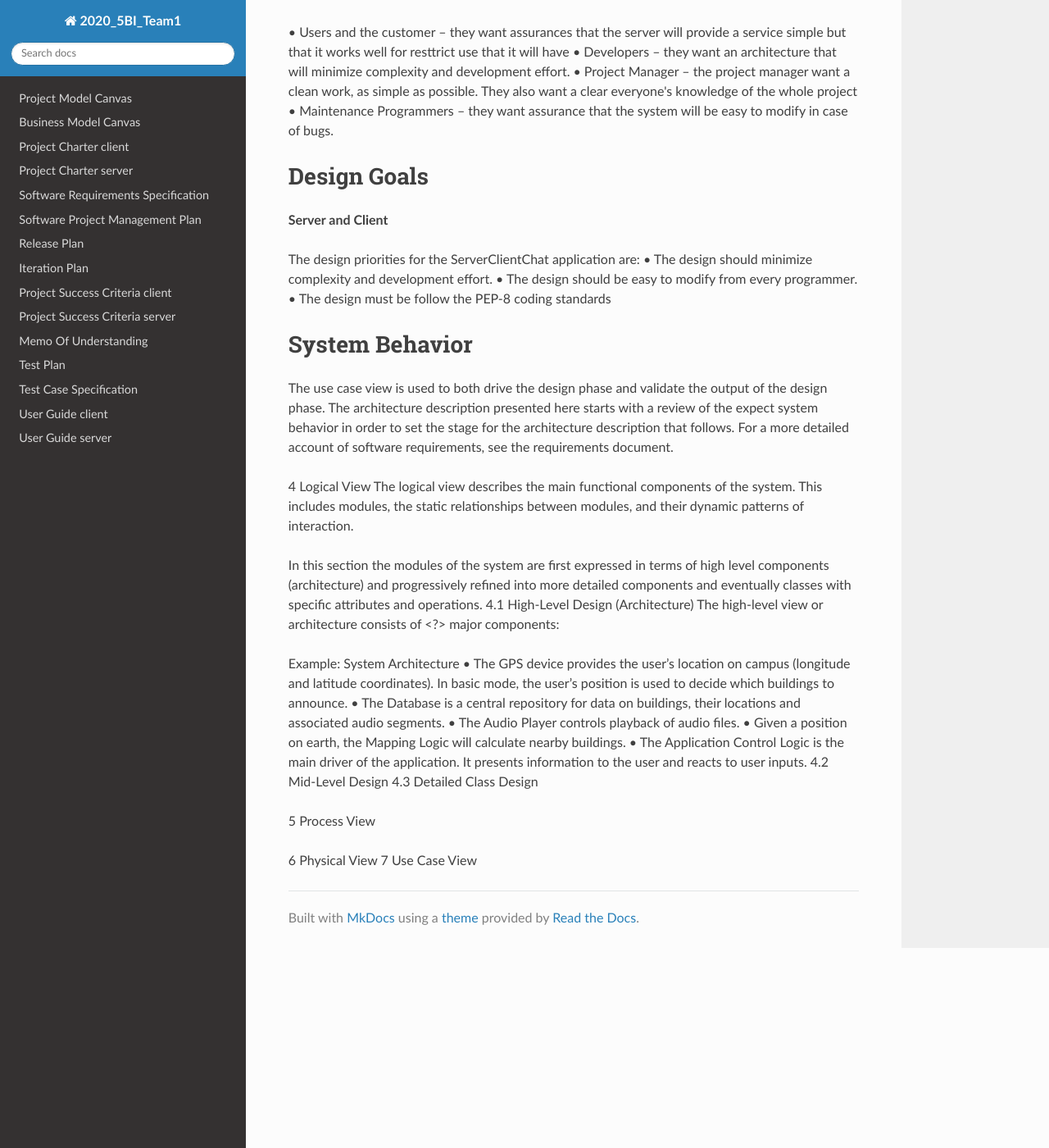
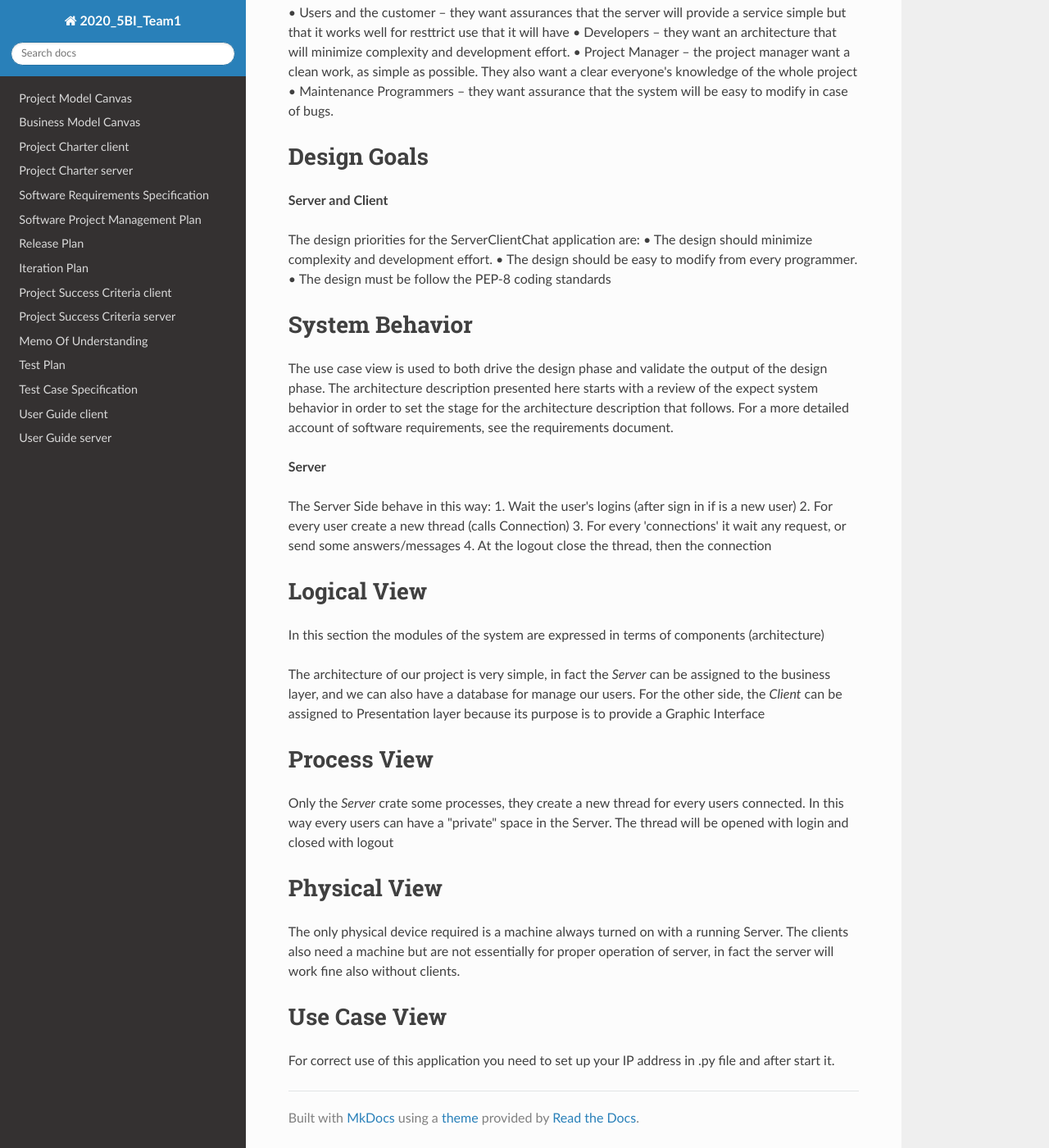
Before and after one commit to FrankMartinuz/2020_5BI_team1_Liboni, an MkDocs documentation site: the page built from docs/Architecture_Coding_Design.md, in a window 1280 px wide and 1400 px high, scrolled down 757 px. Shown: the whole window at 82% size. Built offline with MkDocs 1.6.1, drawn with Linux system fonts in a browser that asks for light colours; nearby versions of some CDN libraries; some of the changed text lies outside the part shown.

Commit message:
Ended the Architecture_design_coding

```diff
--- a/docs/Architecture_Coding_Design.md
+++ b/docs/Architecture_Coding_Design.md
@@ -7,9 +7,6 @@ Table of Contents
 2.	DESIGN GOALS
 3.	SYSTEM BEHAVIOR
 4.	LOGICAL VIEW
-.1	High-Level Design (Architecture)
-.2	Mid-Level Design
-.3	Detailed Class Design
 5.	PROCESS VIEW
 6.	DEVELOPMENT VIEW
 7.	PHYSICAL VIEW
@@ -25,13 +22,13 @@ ______________________________________________________
 
 #	Introduction
 
-**Server**
+**Server and Client**
 
-This document describes the architecture and design for the ServerChat application being developed for De Carli Lorenzo.
+This document describes the architecture and design for the ServerClientChat application being developed for De Carli Lorenzo.
 
 With this server every group's member can chat with another classmate. The advantage of this system is that it's more secure because it's working only on the LAN
 
-The purpose of this document is to describe the architecture and design of the ServerChat application in a way that addresses the interests and concerns of all major stakeholders. For this application the major stakeholders are:
+The purpose of this document is to describe the architecture and design of the ServerClientChat application in a way that addresses the interests and concerns of all major stakeholders. For this application the major stakeholders are:
 
 •	Users and the customer – they want assurances that the server will provide a service simple but that it works well for resttrict use that it will have
 •	Developers – they want an architecture that will minimize complexity and development effort.
@@ -50,35 +47,29 @@ The design priorities for the ServerClientChat application are:
 #	System Behavior
 The use case view is used to both drive the design phase and validate the output of the design phase. The architecture description presented here starts with a review of the expect system behavior in order to set the stage for the architecture description that follows. For a more detailed account of software requirements, see the requirements document.
 
-<brief description of system behavior>
+**Server**
 
-4	Logical View
-The logical view describes the main functional components of the system. This includes modules, the static relationships between modules, and their dynamic patterns of interaction.
+The Server Side behave in this way:
+1. Wait the user's logins (after sign in if is a new user)
+2. For every user create a new thread (calls Connection)
+3. For every 'connections' it wait any request, or send some answers/messages
+4. At the logout close the thread, then the connection
 
-In this section the modules of the system are first expressed in terms of high level components (architecture) and progressively refined into more detailed components and eventually classes with specific attributes and operations.
-4.1	High-Level Design (Architecture)
-The high-level view or architecture consists of <?> major components:
+#	Logical View
 
-<list and/or show major architecture components>
+In this section the modules of the system are expressed in terms of components (architecture)
 
-Example:
-System Architecture
-•	The GPS device provides the user’s location on campus (longitude and latitude coordinates). In basic mode, the user’s position is used to decide which buildings to announce.
-•	The Database is a central repository for data on buildings, their locations and associated audio segments.
-•	The Audio Player controls playback of audio files.
-•	Given a position on earth, the Mapping Logic will calculate nearby buildings.
-•	The Application Control Logic is the main driver of the application. It presents information to the user and reacts to user inputs.
-4.2	Mid-Level Design
-<Explain and/or show static and dynamic aspects of subsystem components. Probably the most effective way of showing mid-level design is with class and sequence diagrams.>
-4.3	Detailed Class Design
-<For a few key classes you might want to show associations, attributes and methods.>
+The architecture of our project is very simple, in fact the *Server* can be assigned to the business layer, and we can also have a database for manage our users. For the other side, the *Client* can be assigned to Presentation layer because its purpose is to provide a Graphic Interface
 
-5	Process View
+# Process View
 
-<Where are the threads of control in the application?>
+Only the *Server* crate some processes, they create a new thread for every users connected. In this way every users can have a "private" space in the Server. The thread will be opened with login and closed with logout
 
+#	Physical View
 
-6	Physical View
-<Where will major components be physically deployed?>
-7	Use Case View
-<Sketch architecturally significant use cases.>
+The only physical device required is a machine always turned on with a running Server.
+The clients also need a machine but are not essentially for proper operation of server, in fact the server will work fine also without clients.
+
+#	Use Case View
+
+For correct use of this application you need to set up your IP address in .py file and after start it.
```
